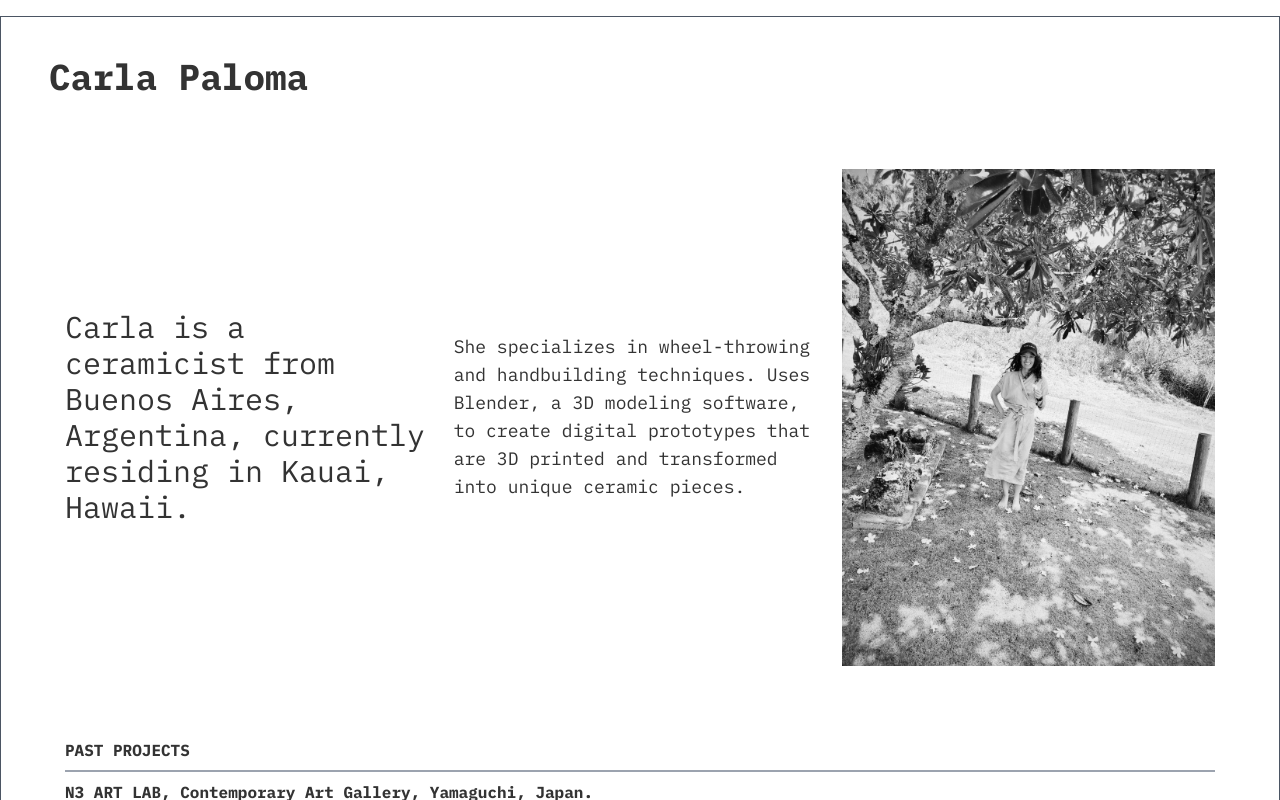
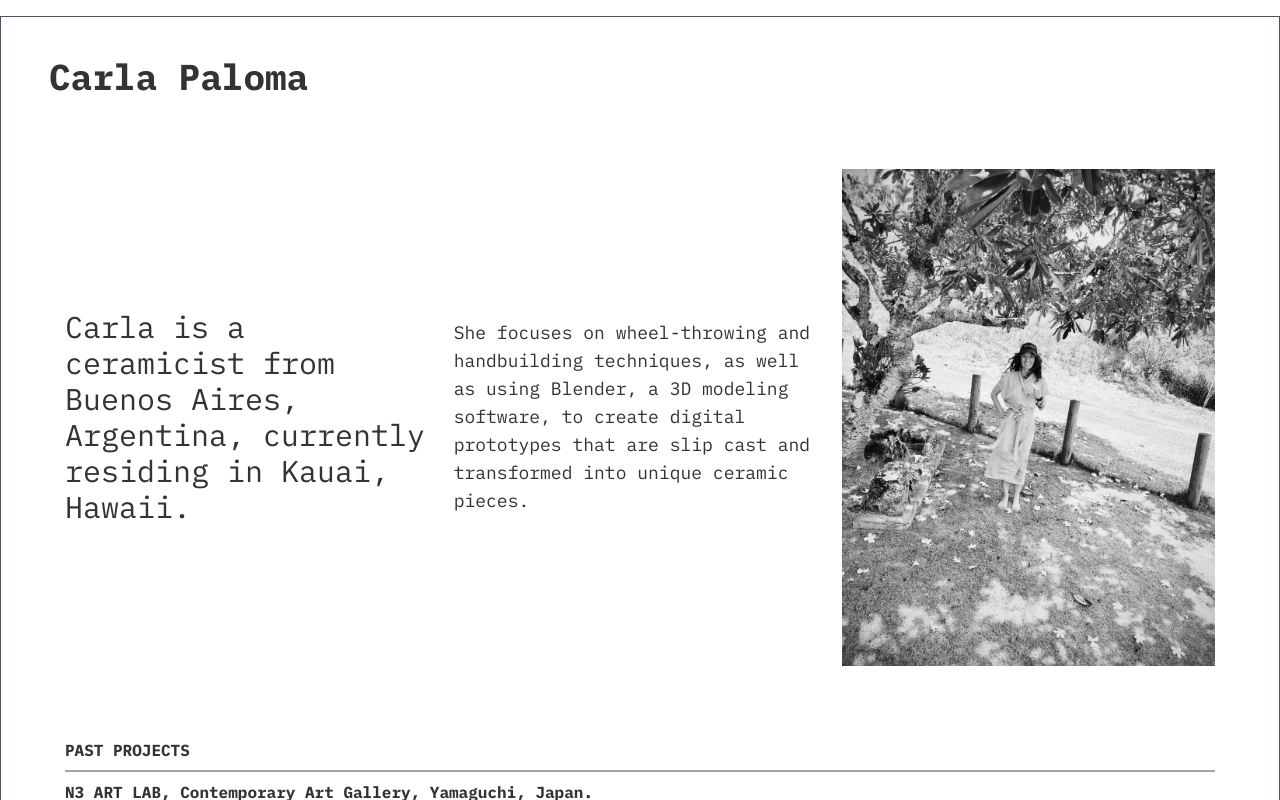
Before and after one commit to carlasushi/carla-paloma-portfolio, a Next.js app: page / in a window 1280 px wide. Shown: the top 800 px of the page. Built offline with nearby package versions, Linux system fonts and the light colour scheme.

Commit message:
Changed and updated more boute Carla section

```diff
--- a/src/components/Bio.tsx
+++ b/src/components/Bio.tsx
@@ -10,7 +10,7 @@ const Bio: React.FC = () => {
           Carla is a ceramicist from Buenos Aires, Argentina, currently residing in Kauai, Hawaii.
         </p>
         <p className="text-sm md:text-base lg:text-lg mb-4 md:mb-0 md:mr-4 md:w-1/2">
-          She specializes in wheel-throwing and handbuilding techniques. Uses Blender, a 3D modeling software, to create digital prototypes that are 3D printed and transformed into unique ceramic pieces.
+        She focuses on wheel-throwing and handbuilding techniques, as well as using Blender, a 3D modeling software, to create digital prototypes that are slip cast and transformed into unique ceramic pieces.
         </p>
         <div className="flex justify-center md:w-1/2">
           <Image
```
